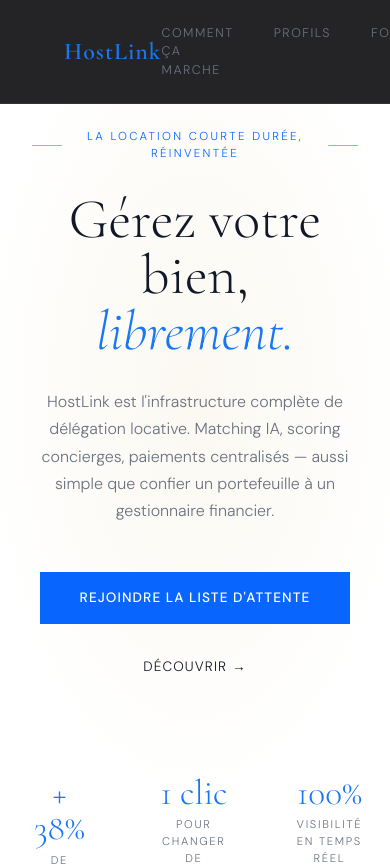
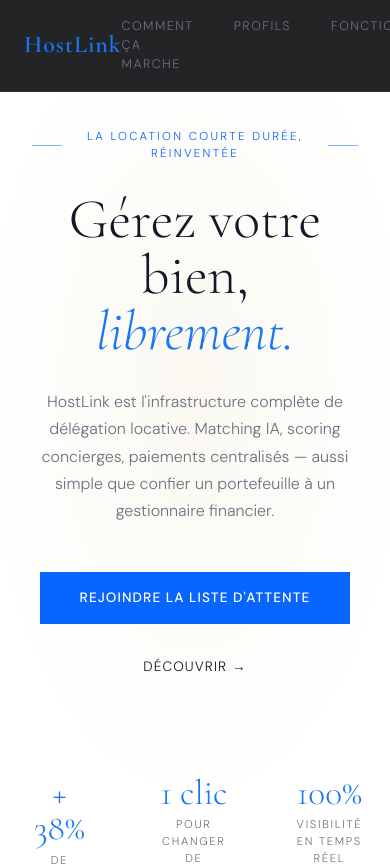
Before and after one commit to HostLink33/hostlink, a Next.js app: page / in a window 390 px wide. Shown: the top 866 px of the page. Built offline with nearby package versions, Linux system fonts and the light colour scheme.

Commit message:
feat: fix mobile nav

```diff
--- a/src/app/page.tsx
+++ b/src/app/page.tsx
@@ -49,14 +49,14 @@ export default function Home() {
       <nav style={{
         position: "fixed", top: 0, left: 0, right: 0, zIndex: 100,
         display: "flex", alignItems: "center", justifyContent: "space-between",
-        padding: "1.4rem 4rem",
+        padding: "1rem 1.5rem",
         background: "rgba(13,13,15,0.9)", backdropFilter: "blur(20px)",
         borderBottom: scrolled ? "1px solid rgba(201,168,76,0.2)" : "1px solid rgba(255,255,255,0.07)",
         animation: "fadeDown 0.8s ease both", transition: "border-color 0.3s",
         fontFamily: "var(--ff-body)"
       }}>
         <span style={{ fontFamily: "var(--ff-display)", fontSize: "1.5rem", fontWeight: 600, color: "var(--gold2)", letterSpacing: "0.04em" }}>HostLink</span>
-        <div style={{ display: "flex", gap: "2.5rem" }}>
+        <div style={{ display: "flex", gap: "2.5rem", "@media (max-width: 768px)": { display: "none" } }}>
           {["Comment ça marche", "Profils", "Fonctionnalités", "Paiements"].map((l, i) => (
             <a key={i} href={`#section${i}`} style={{ fontSize: "0.78rem", letterSpacing: "0.12em", textTransform: "uppercase", color: "var(--muted)", textDecoration: "none" }}>{l}</a>
           ))}
```
